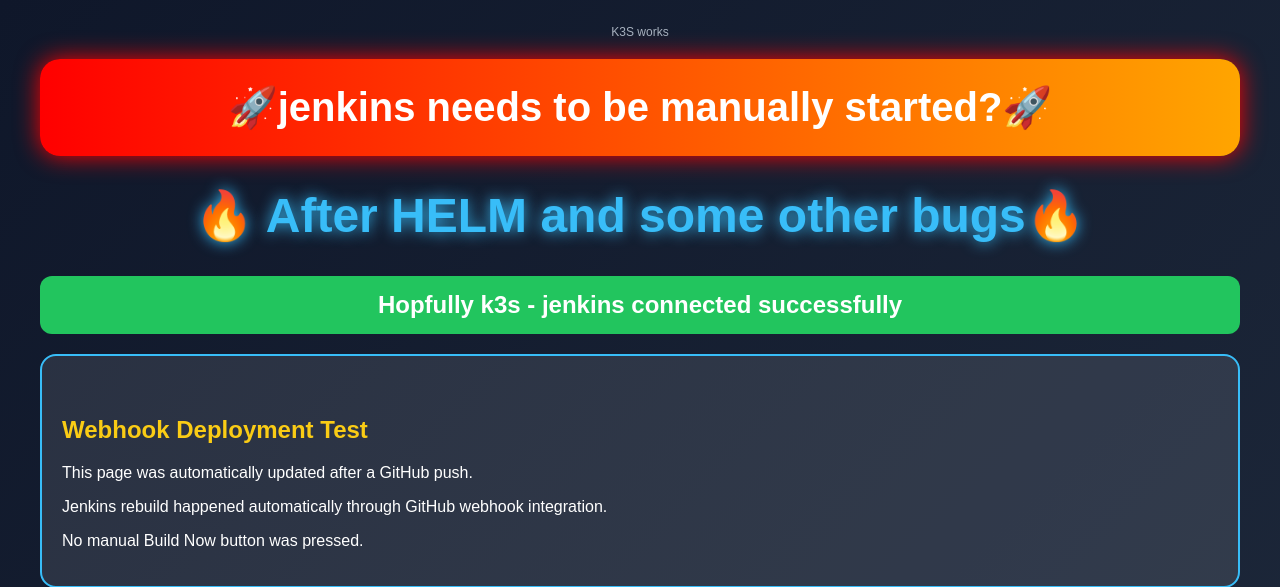
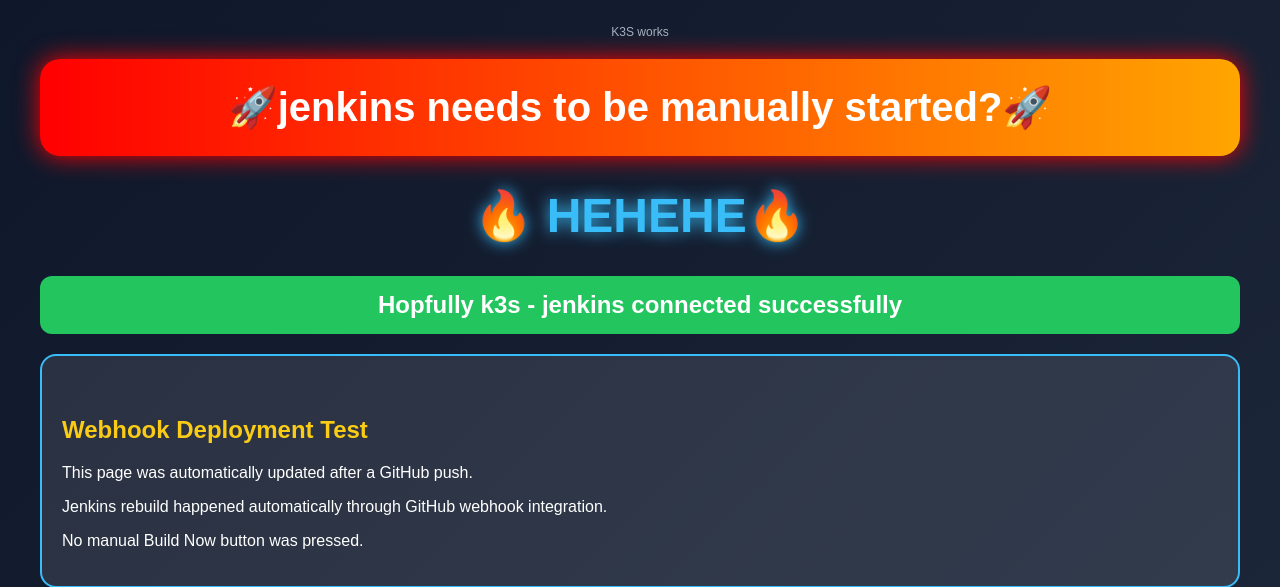
Before and after one commit to TassneemAmer/flask-notes-docker, a Flask app: page / in a window 1280 px wide. Shown: the top 587 px of the page. Run offline with Flask 3, Linux system fonts and the light colour scheme; data that the repository does not hold is empty.

Commit message:
Modify index.html for deployment test updates
Updated HTML content and styles in index.html.

```diff
--- a/app/templates/index.html
+++ b/app/templates/index.html
@@ -108,7 +108,7 @@
     🚀jenkins needs to be manually started?🚀
 </div>
 
-<h1>🔥 After HELM and some other bugs🔥</h1>
+<h1>🔥 HEHEHE🔥</h1>
 <div style="
     background: #22c55e;
     color: white;
```
